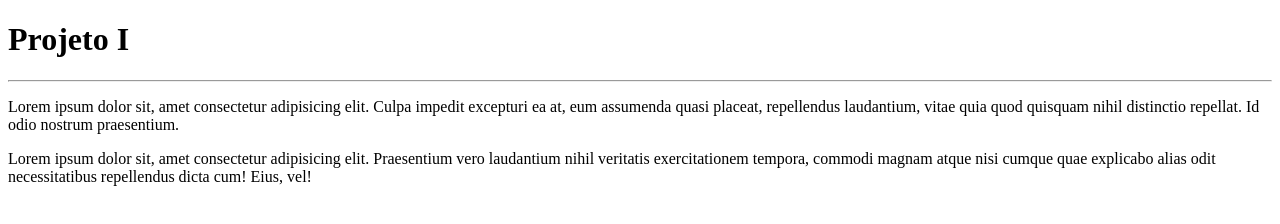
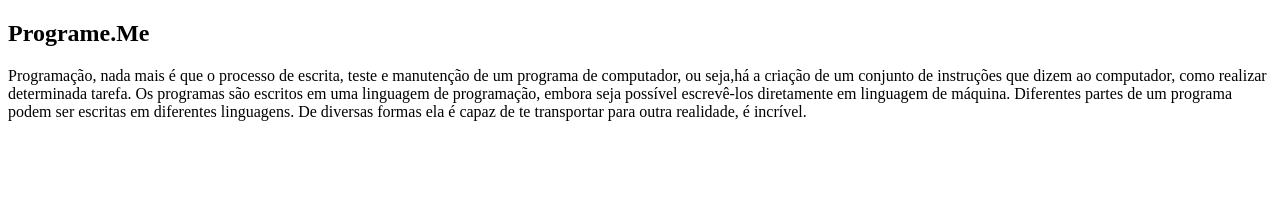
Before and after one commit to Bruna-Blecha/OlaMundo, a plain HTML site: page Projeto I/index.html in a window 1280 px wide. Drawn offline with Linux system fonts and the light colour scheme.

Commit message:
update Projeto I

```diff
--- a/Projeto I/index.html
+++ b/Projeto I/index.html
@@ -7,11 +7,10 @@
     <title>Projeto I</title>
 </head>
 <body>
-    <h1>Projeto I</h1>
-    <hr>
-    <p>Lorem ipsum dolor sit, amet consectetur adipisicing elit. Culpa impedit excepturi ea at, eum assumenda quasi placeat, repellendus laudantium, vitae quia quod quisquam nihil distinctio repellat. Id odio nostrum praesentium.</p>
-    <p>Lorem ipsum dolor sit, amet consectetur adipisicing elit. Praesentium vero laudantium nihil veritatis exercitationem tempora, commodi magnam atque nisi cumque quae explicabo alias odit necessitatibus repellendus dicta cum! Eius, vel!
-
-    </p>
+    <h2><b>Programe.Me</b></h2>
+        <p>Programação, nada mais é que o processo de escrita, teste e manutenção de um programa de computador, ou seja,há a criação de um conjunto de instruções que dizem ao computador,
+        como realizar determinada tarefa.
+        Os programas são escritos em uma linguagem de programação, embora seja possível escrevê-los diretamente em linguagem de máquina.
+        Diferentes partes de um programa podem ser escritas em diferentes linguagens. De diversas formas ela é capaz de te transportar para outra realidade, é incrível.</p>
 </body>
 </html>
```
